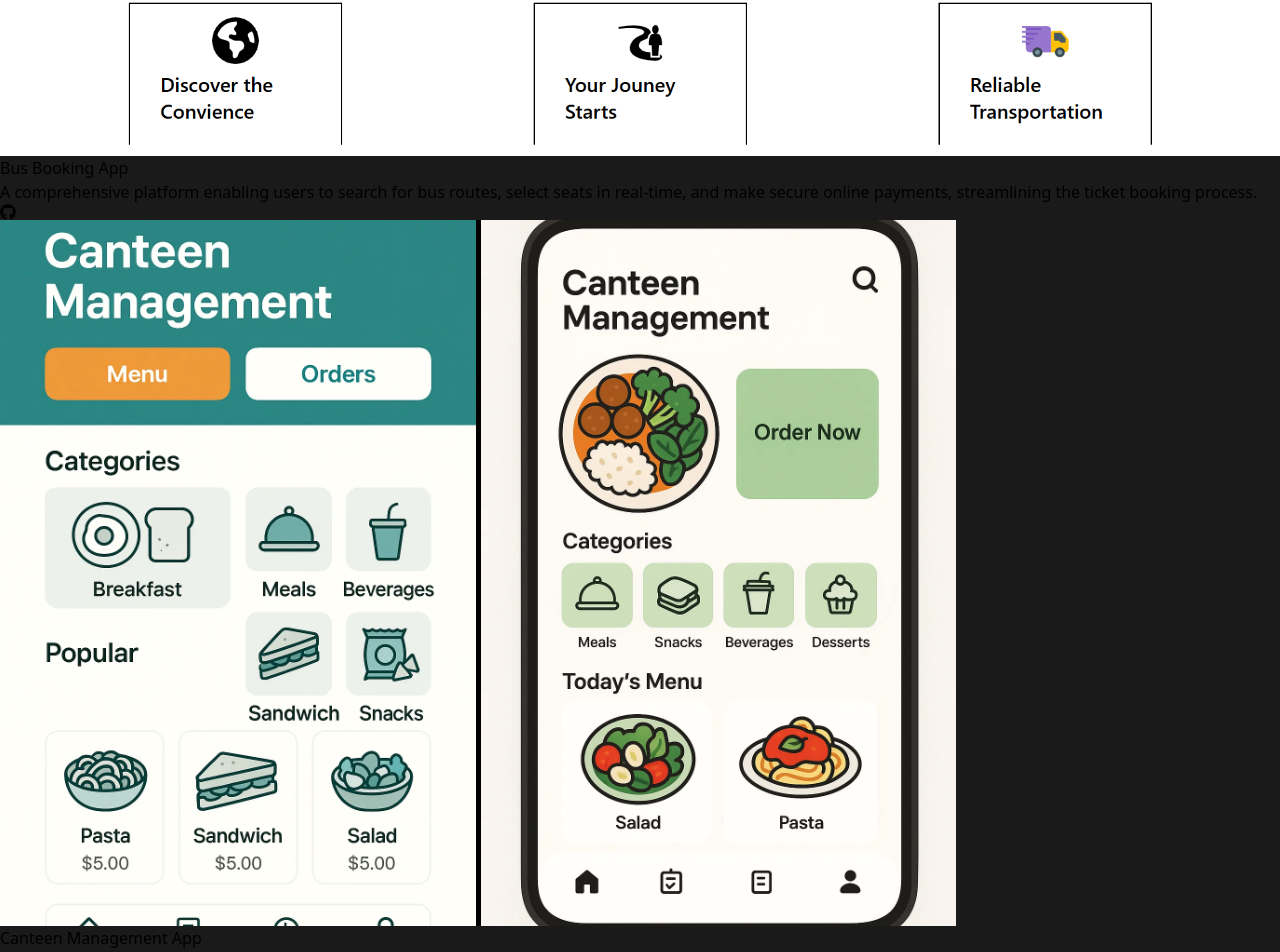
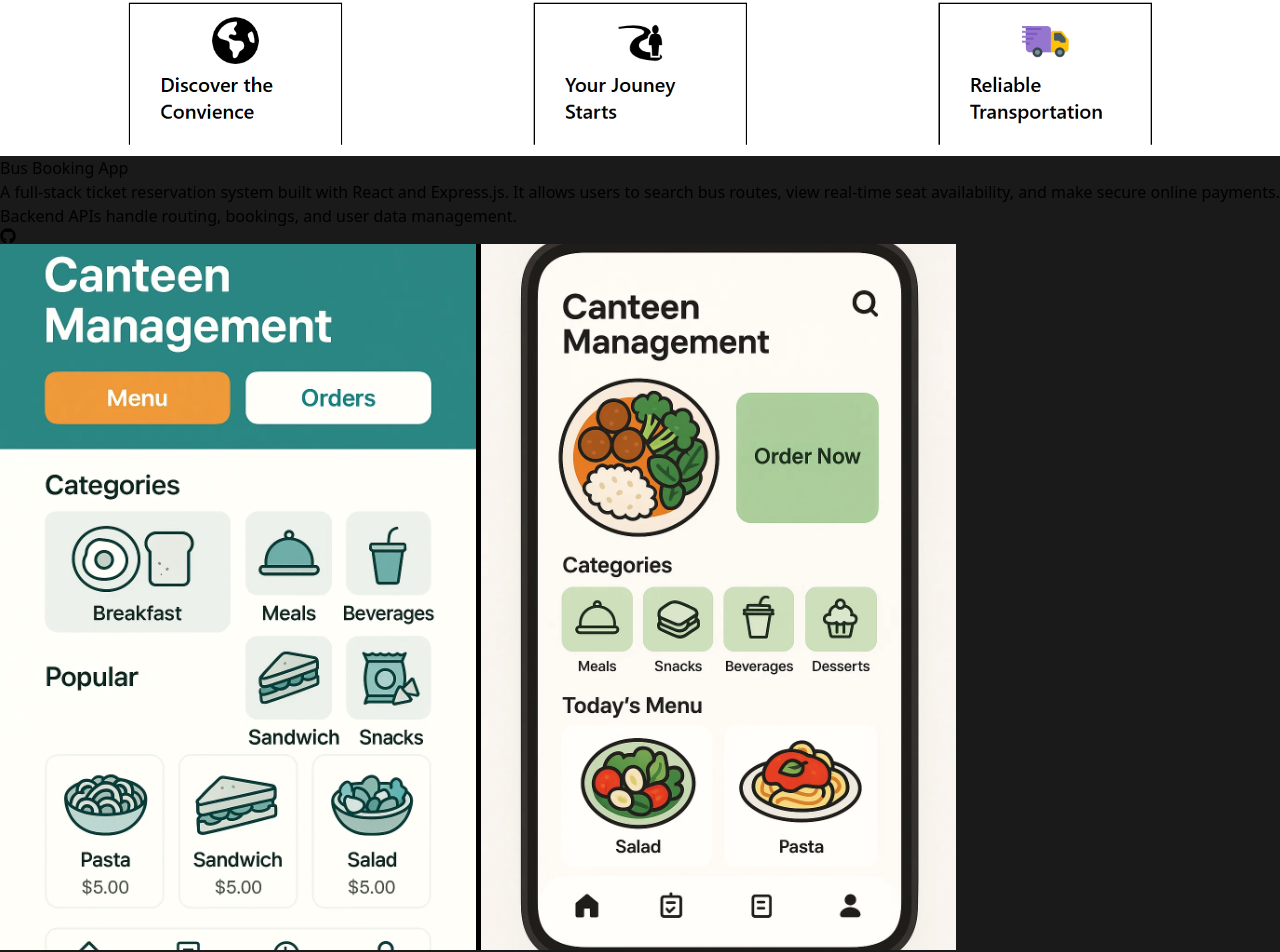
Before and after one commit to devaamsh2006/deva-portfolio, a React (Vite) app: page / in a window 1280 px wide. Shown: the part 4279-5231 px from the top of the page. Built offline with nearby package versions, Linux system fonts and the light colour scheme; no server answers.

Commit message:
projects description updated

```diff
--- a/src/components/Projects.jsx
+++ b/src/components/Projects.jsx
@@ -7,46 +7,45 @@ const Projects = () => {
     {
       id: 1,
       title: 'Bus Booking App',
-      description: ' A comprehensive platform enabling users to search for bus routes, select seats in real-time, and make secure online payments, streamlining the ticket booking process.',
+      description: ' A full-stack ticket reservation system built with React and Express.js. It allows users to search bus routes, view real-time seat availability, and make secure online payments. Backend APIs handle routing, bookings, and user data management.',
       image: '/busbooking.png',
       githubLink: 'https://github.com/devaamsh2006/bus-booking-app',
     },
     {
       id: 2,
       title: 'Canteen Management App',
-      description: 'An integrated system designed to manage canteen operations, including order processing, inventory tracking, enhancing efficiency and reducing manual workload..',
+      description: 'A React and Express-based system for managing canteen operations, including order placement and inventory tracking. Each order generates a unique QR code, which, when scanned by the admin, marks the order as served in real-time.',
       image: '/canteen.png',
       githubLink: 'https://github.com/devaamsh2006/dt-project'
     },
     {
       id: 3,
       title: 'Mall Management',
-      description: 'An interactive web application showcasing a virtual mall environment, developed using HTML, CSS, JavaScript, and GSAP, providing users with an immersive shopping experience.',
+      description: 'An interactive virtual mall simulation built using React, Express.js. It showcases dynamic store navigation and enhances user engagement through a visually rich frontend.',
       image: '/mall.jpg',
       githubLink: 'https://github.com/devaamsh2006/mallwebsite',
     },
     {
       id: 4,
       title: 'Blog App',
-      description: 'A user-friendly blogging platform allowing users to create, edit, and manage posts, with features like categorization, commenting, and responsive design for optimal readability.',
+      description: 'A blogging platform developed with React and Express.js that lets users create, edit, and manage posts. It supports commenting, categorization, and delivers a responsive and intuitive user interface.',
       image: '/blog.png',
       githubLink: 'https://github.com/devaamsh2006/blog'
     },
     {
       id: 5,
       title: 'Event Management App',
-      description: 'A versatile tool for planning and managing events, offering functionalities such as attendee registration, schedule management, and real-time updates to ensure seamless event execution.',
+      description: 'A versatile event planning tool using the MERN stack, supporting registration, schedule management, and real-time updates. It enables seamless coordination between event organizers and participants.',
       image: '/event.jpeg',
       githubLink: 'https://github.com/devaamsh2006/Webathon'
     },
     {
       id: 6,
       title: 'Resume Analyser',
-      description: 'An AI-powered application that evaluates resumes, providing insights on strengths and areas for improvement, assisting users in enhancing their professional profiles.',
+      description: 'An AI-powered resume evaluation tool built with React and Express, integrated with the Gemini API. It analyzes resumes and provides intelligent feedback to help users improve their professional profiles.',
       image: '/resume-analyser.png',
       githubLink: 'https://github.com/devaamsh2006/ai-resume-analyser'
     }
-    // Add more projects here in the same format
   ]
 
   return (
```
